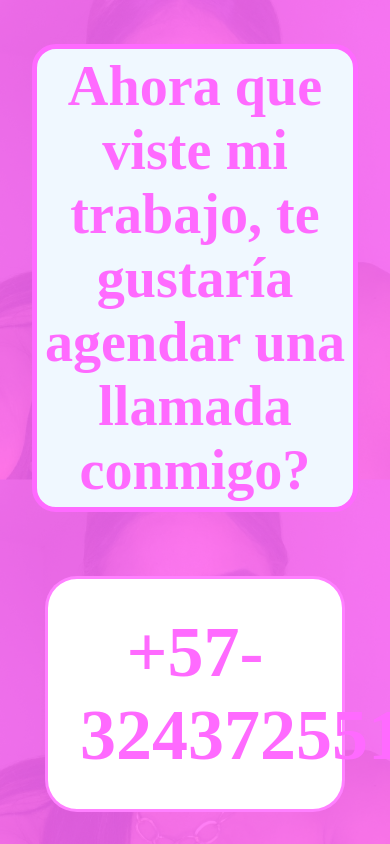
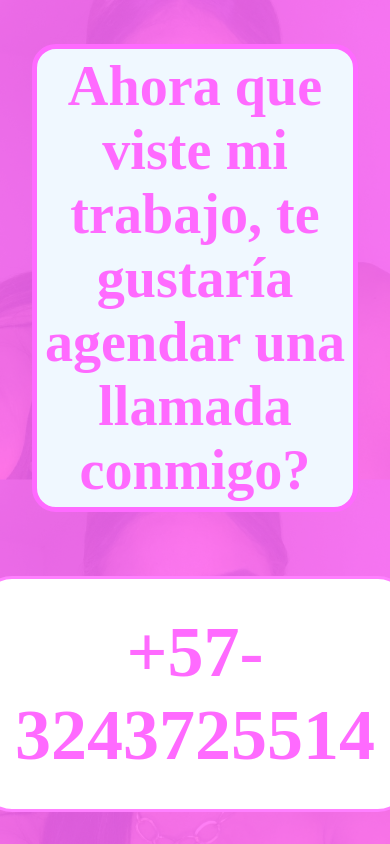
Before and after one commit to Jeancerv/Sheira, a plain HTML site: page index.html in a window 390 px wide. Shown: the part 2933-3777 px from the top of the page. Drawn offline with Linux system fonts and the light colour scheme.

Commit message:
Add files via upload

```diff
--- a/style/style.css
+++ b/style/style.css
@@ -7,6 +7,8 @@
 body {
 background-image: url(/imagenes/sheirafondo.jpg);
 background-size: 100%;
+width: 100%;
+overflow-x: hidden;
 }
 
 img {
@@ -233,6 +235,10 @@ cursor: pointer;
 }
 
 @media (max-width: 768px) {
+    body{
+        width: 100%;
+        overflow-x: hidden;
+    }
 
     .navegacion{
         display: flex;
@@ -299,7 +305,8 @@ cursor: pointer;
         margin: 2rem;
         padding: 2rem;
         border: solid rgba(255, 106, 255, 0.85);
-        width: 300px;
+        max-width: 100%;
+        overflow-x: hidden;
     }
 
 
```
